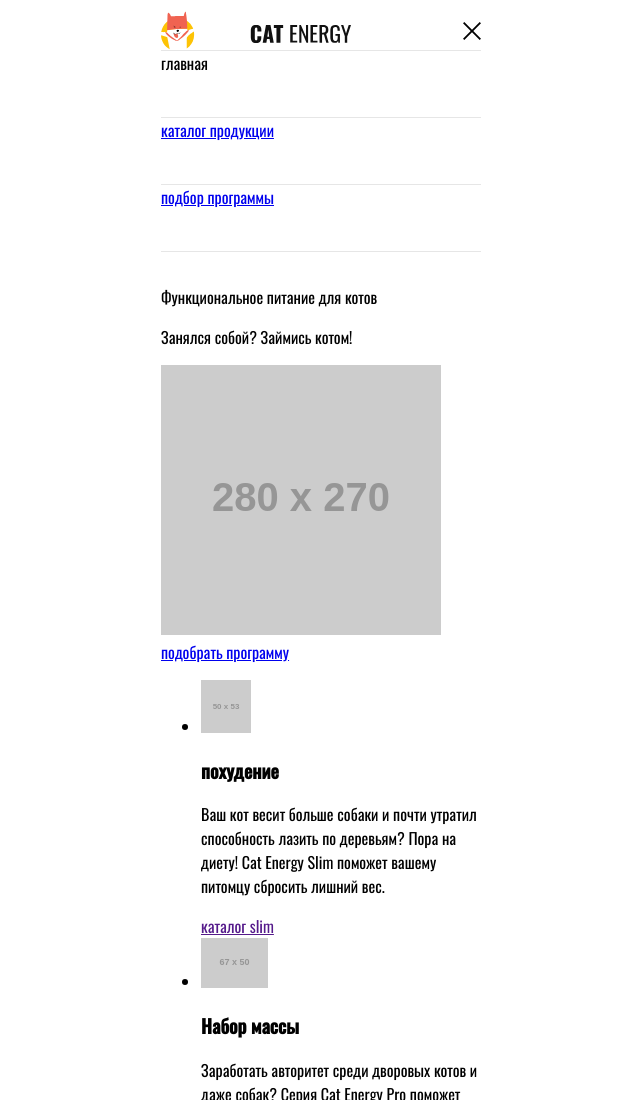
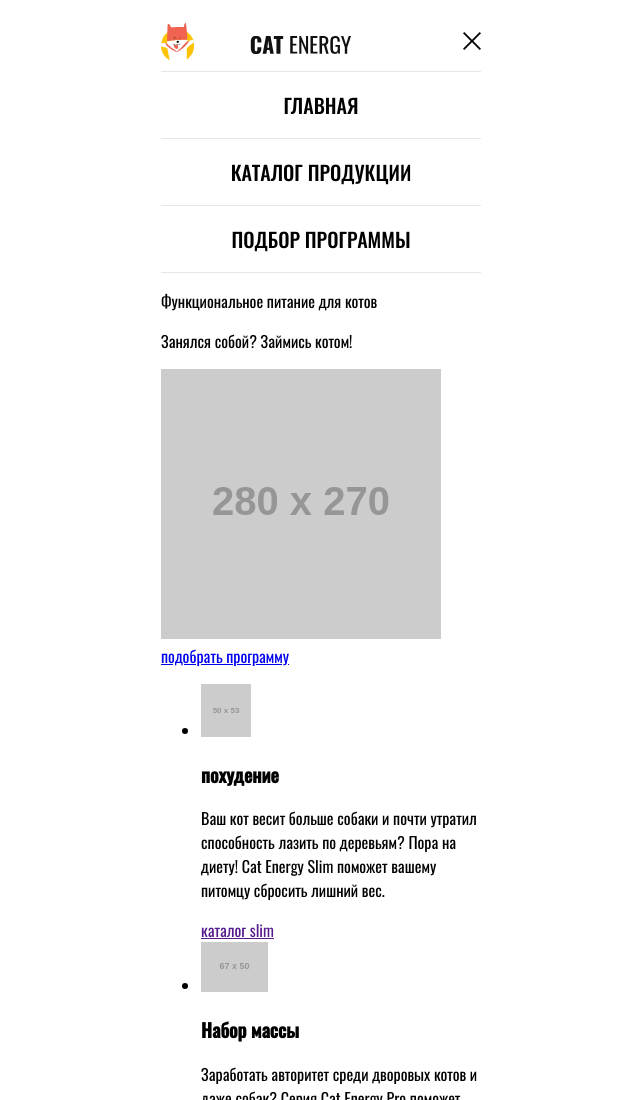
Before and after one commit to VafinArtem/1394233-cat-energy-20, a website: page source/index.html in a window 1280 px wide. Shown: the top 1100 px of the page, without its empty margins (319-959 px from the left). Drawn offline with nearby package versions, Linux system fonts and the light colour scheme; files that its build step writes are made by us from their sources; placeholder pictures from the web are drawn by us.

Commit message:
Завершил базовую стилизацию шапки

```diff
--- a/source/index.html
+++ b/source/index.html
@@ -10,16 +10,19 @@
 <body class="page__body">
   <header class="page-header container">
     <nav class="main-nav">
-      <a class="logo logo--header">
-        <img src="img/logo-mobile.svg" width="190" height="39" alt="Cat Energy">
-      </a>
+      <div class="main-nav__inner">
+        <a class="logo logo--header">
+          <img src="img/logo-mobile.svg" width="190" height="39" alt="Cat Energy">
+        </a>
+
       <button class="main-nav__toggle main-nav__toggle--active" type="button">
         <span class="visually-hidden">Открыть меню</span>
       </button>
+      </div>
       <ul class="main-nav__list">
-        <li class="main-nav__item"><a>главная</a></li>
-        <li class="main-nav__item"><a href="catalog.html">каталог продукции</a></li>
-        <li class="main-nav__item"><a href="form.html">подбор программы</a></li>
+        <li class="main-nav__item"><a class="main-nav__link">главная</a></li>
+        <li class="main-nav__item"><a class="main-nav__link" href="catalog.html">каталог продукции</a></li>
+        <li class="main-nav__item"><a class="main-nav__link" href="form.html">подбор программы</a></li>
       </ul>
     </nav>
   </header>
--- a/source/sass/main-nav.scss
+++ b/source/sass/main-nav.scss
@@ -4,7 +4,14 @@
   align-items: center;
   flex-wrap: wrap;
   margin-top: 11px;
-  margin-bottom: 17px;
+}
+
+.main-nav__inner {
+  display: flex;
+  justify-content: space-between;
+  align-items: center;
+  width: 100%;
+  height: 60px;
 }
 
 .main-nav__toggle {
@@ -33,11 +40,24 @@
 }
 
 .main-nav__item {
+  display: flex;
+  justify-content: center;
+  align-items: center;
   width: 100%;
   height: 66px;
   border-bottom: 1px solid #E6E6E6;
+
+  &:first-child {
+    border-top: 1px solid #E6E6E6;
+  }
 }
 
-.main-nav__item:first-child {
-  border-top: 1px solid #E6E6E6;
+.main-nav__link {
+  text-decoration: none;
+  text-transform: uppercase;
+  font-style: normal;
+  font-weight: 500;
+  font-size: 20px;
+  line-height: 20px;
+  color: #000000;
 }
```
